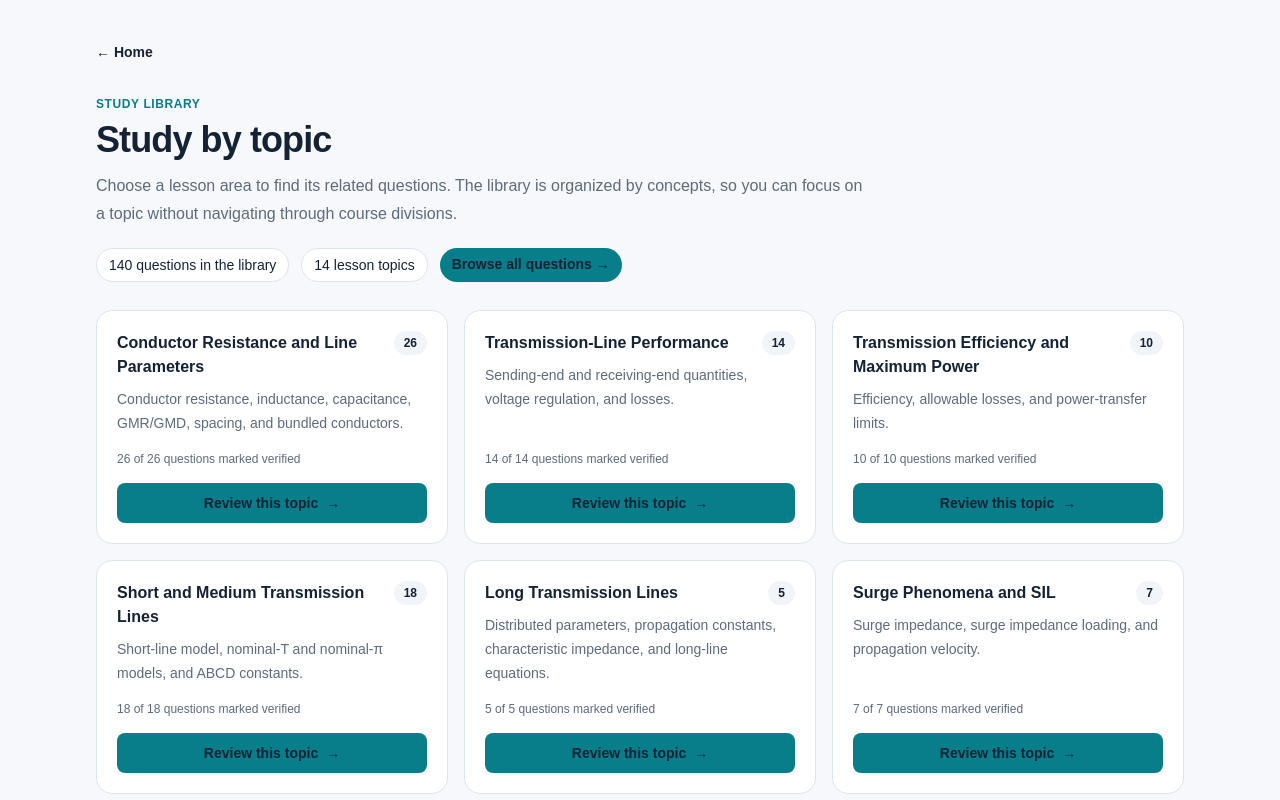
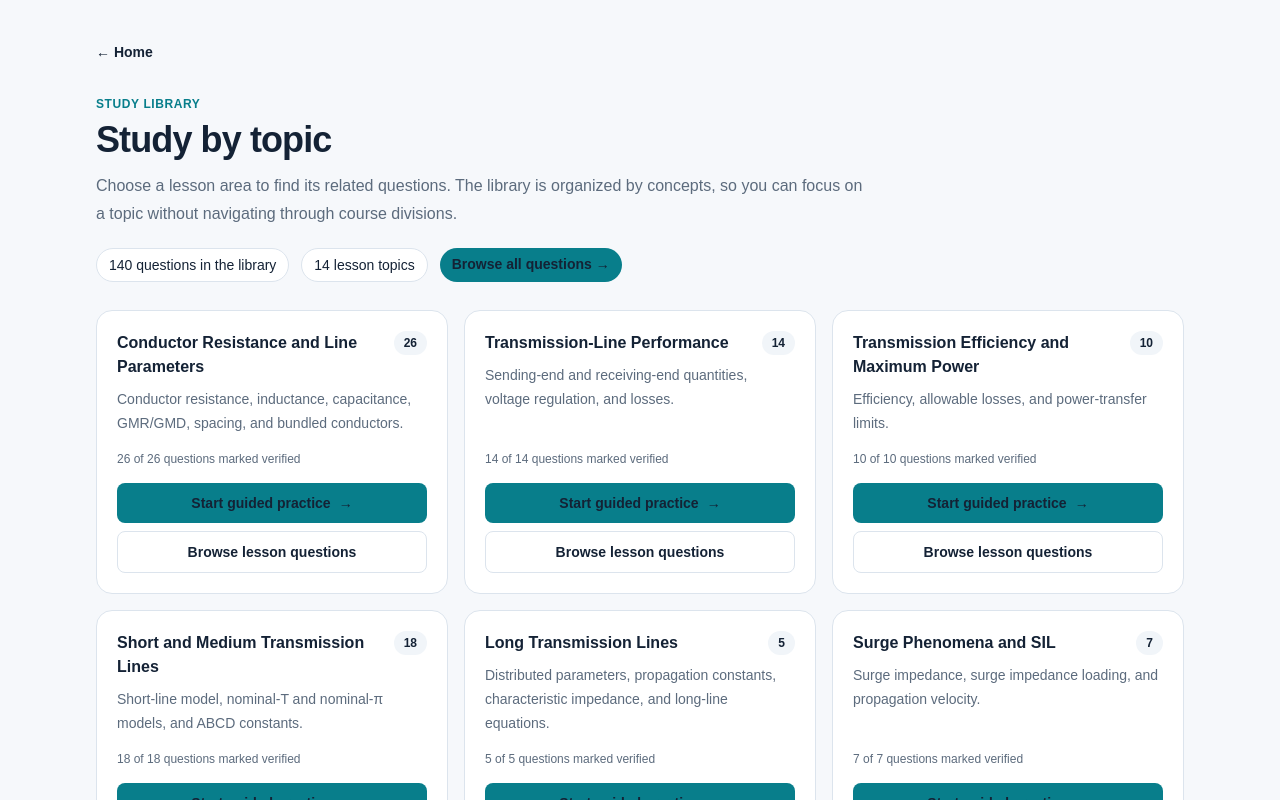
Before and after one commit to valeriovlad13-del/power-systems-lab, a Next.js app: page /topics in a window 1280 px wide. Shown: the top 800 px of the page. Built offline with nearby package versions, Linux system fonts and the light colour scheme.

Commit message:
Add guided practice entry for each lesson

```diff
--- a/app/topics/page.tsx
+++ b/app/topics/page.tsx
@@ -28,9 +28,14 @@ export default function TopicsPage() {
               </div>
               <p className="mt-2 flex-1 text-sm leading-6 text-[var(--muted)]">{topic.description}</p>
               <p className="mt-4 text-xs text-[var(--muted)]">{verifiedCount} of {topicProblems.length} questions marked verified</p>
-              <Link href={`/problems?topic=${topic.id}`} className="mt-4 inline-flex items-center justify-center rounded-lg bg-[var(--accent)] px-4 py-2.5 text-sm font-semibold text-white hover:opacity-90">
-                Review this topic <span aria-hidden="true" className="ml-2">→</span>
-              </Link>
+              <div className="mt-4 grid gap-2">
+                <Link href={`/practice?topic=${topic.id}`} className="inline-flex items-center justify-center rounded-lg bg-[var(--accent)] px-4 py-2.5 text-sm font-semibold text-white hover:opacity-90">
+                  Start guided practice <span aria-hidden="true" className="ml-2">→</span>
+                </Link>
+                <Link href={`/problems?topic=${topic.id}`} className="inline-flex items-center justify-center rounded-lg border border-[var(--border)] px-4 py-2.5 text-sm font-semibold hover:border-[var(--accent)]">
+                  Browse lesson questions
+                </Link>
+              </div>
             </article>
           );
         })}
```
